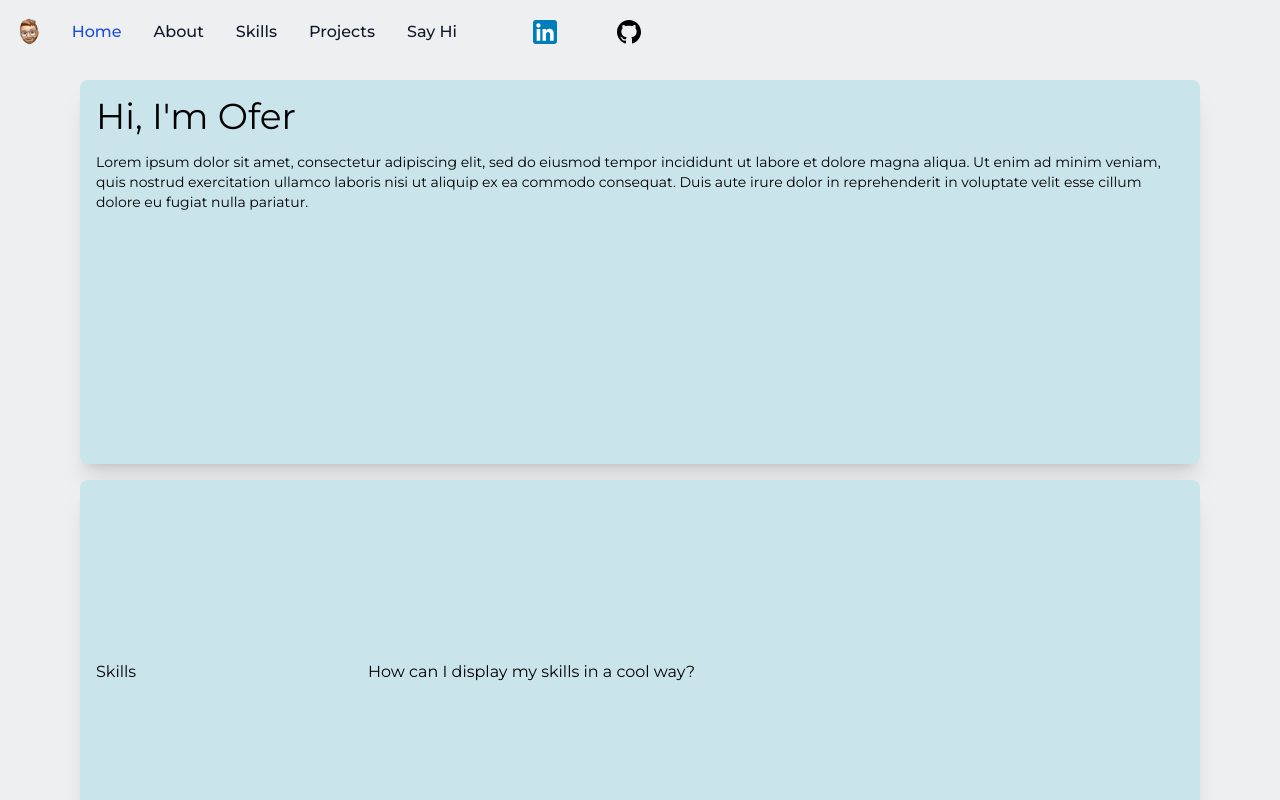
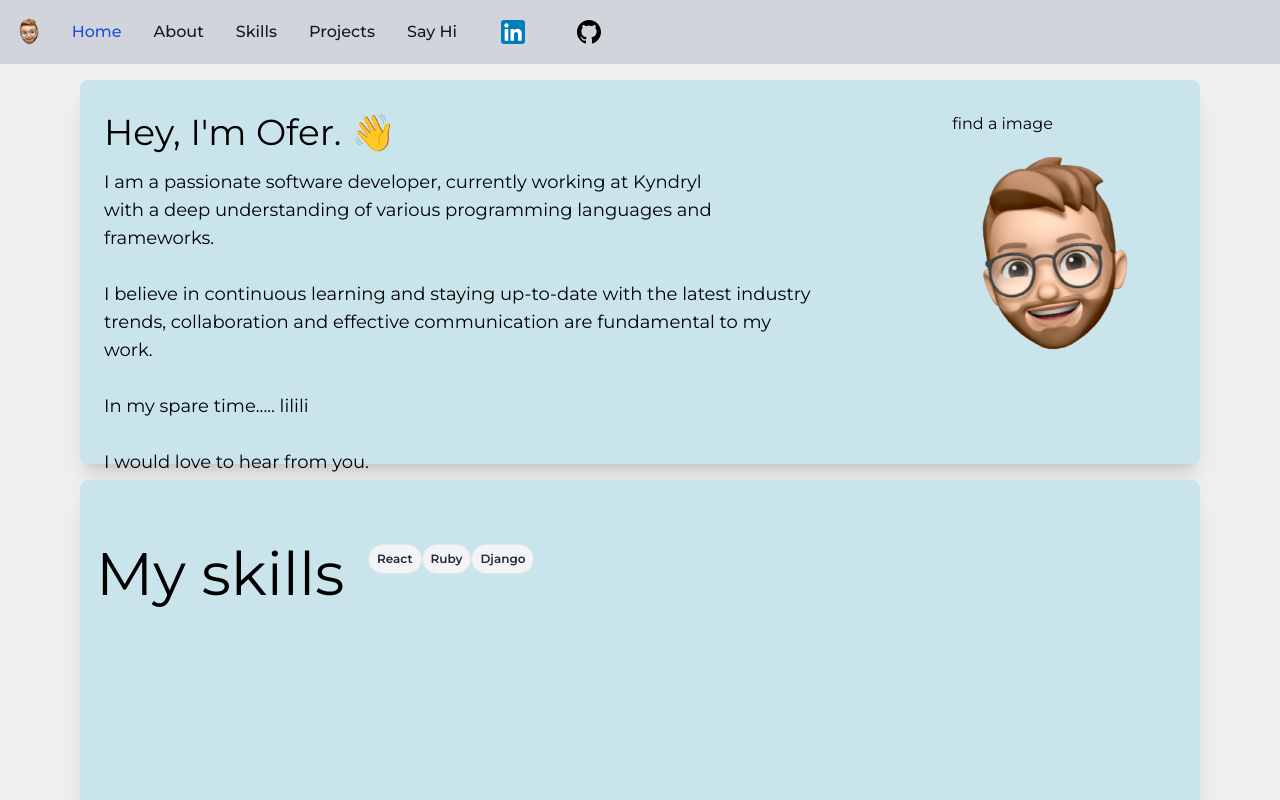
Before and after one commit to Oferlis/portfolio-website, a React (Create React App) app: page / in a window 1280 px wide. Shown: the top 800 px of the page. Built offline with nearby package versions, Linux system fonts and the light colour scheme.

Commit message:
added about desription

```diff
--- a/src/components/About.js
+++ b/src/components/About.js
@@ -1,8 +1,23 @@
 export default function About() {
-    return (<div id="about" className="flex flex-row md:mx-20 mx-4 px-4 py-4 shadow-xl bg-[#c9e4eb] rounded-lg md:h-96 items-start mt-4 font-montserrat">
-        <div className="">
-            <h1 className="text-4xl mb-4">Hi, I'm Ofer </h1>
-            <p className="text-sm">Lorem ipsum dolor sit amet, consectetur adipiscing elit, sed do eiusmod tempor incididunt ut labore et dolore magna aliqua. Ut enim ad minim veniam, quis nostrud exercitation ullamco laboris nisi ut aliquip ex ea commodo consequat. Duis aute irure dolor in reprehenderit in voluptate velit esse cillum dolore eu fugiat nulla pariatur.</p>
-        </div>
+    return (<div id="about" className="flex flex-row md:mx-20 mx-4 px-6 py-8 shadow-xl bg-[#c9e4eb] space-around rounded-lg md:h-96 items-start mt-4 font-montserrat">
+            <div>
+            <h1 className="md:text-4xl text-2xl mb-4 w-5/6">Hey, I'm Ofer.  👋 </h1>
+            <p className="md:text-lg text-xs w-5/6">
+            I am a passionate software developer, currently working at Kyndryl<br></br>
+            with a deep understanding of various programming languages and frameworks.<br></br><br></br>
+
+            I believe in continuous learning and staying up-to-date with the latest industry trends,
+            collaboration and effective communication are fundamental to my work.<br></br><br></br>
+
+            In my spare time..... lilili <br></br><br></br>
+
+            I would love to hear from you.
+            </p>
+            </div>
+            <div className="w-1/3 mr-3">
+                <p>find a image</p>
+            <img src="ofer_pic.png" alt="me" />
+            </div>
+
     </div>)
 }
--- a/src/components/Contact.js
+++ b/src/components/Contact.js
@@ -6,7 +6,7 @@ export default function Contact() {
 
     return (<div id="contact" className="flex h-96 flex-row items-center place-content-around md:mx-20 my-4 bg-[#c9e4eb] rounded-lg shadow-xl font-montserrat">
             <h2 className="text-2xl md:text-4xl mx-4 mb-4 w-1/4">
-                Let's get together 👋
+                Let's get together <br></br> ☕
             </h2>
                 {isFormSubmitted ? (<div className="w-1/2">Form Sent! we'll be in touch!</div>) : <ContactForm setSubmitted={setFormSubmitted}/>}
             <style jsx="true">
--- a/src/components/Navbar.js
+++ b/src/components/Navbar.js
@@ -27,8 +27,8 @@ export default function Navbar() {
 
     //     </div>
     // </header>
-        <nav className="border-gray-200 sticky top-0" >
-            <div id="home" className="max-w-screen-xl flex flex-wrap items-center justify-between md:justify-start mx-auto p-4 font-montserrat">
+        <nav className="border-gray-200 sticky top-0 bg-gray-300" >
+            <div id="home" className="max-w-screen-xl flex flex-wrap items-center justify-between md:justify-start mx-auto p-4 font-montserrat ">
                 <HashLink smooth to="/#home">
                 <img src="ofer_pic.png" alt="me" className="h-8 mr-3"/>
                 </HashLink>
@@ -53,15 +53,14 @@ export default function Navbar() {
                     <li>
                     <HashLink smooth to="/#contact" onClick={()=> setShowMenu('hidden')} className="block py-2 pl-3 pr-4 text-gray-900 rounded hover:bg-gray-100 md:hover:bg-transparent md:border-0 md:hover:text-blue-700 md:p-0 md:dark:hover:text-blue-500 dark:hover:bg-gray-700 dark:hover:text-white md:dark:hover:bg-transparent">Say Hi</HashLink>
                     </li>
-                    <li className="flex-grow"></li>
-                    <li className="flex items-center">
+                    <li>
                         <a href="https://www.linkedin.com/in/ofer-lis/" target="_blank" rel="noreferrer noopener">
                         <img src="LinkedIn_icon.svg" className="md:h-6 h-10 block py-2 md:py-0 pl-3 pr-4 " alt="my LinkedIn profile"/>
                         </a>
                     </li>
-                    <li className="flex items-center">
+                    <li>
                         <a href="https://github.com/Oferlis" target="_blank" rel="noreferrer noopener">
-                        <img src="github_icon.svg" className="md:h-6 h-10 block py-2 md:py-0 pl-3 pr-4" alt="my LinkedIn profile"/>
+                        <img src="github_icon.svg" className="md:h-6 h-10 block py-2 md:py-0 pl-1 pr-4" alt="my LinkedIn profile"/>
                         </a>
                     </li>
                 </ul>
--- a/src/components/Skills.js
+++ b/src/components/Skills.js
@@ -1,6 +1,10 @@
 export default function Skills() {
-    return (<div id="skills" className="flex flex-row md:mx-20 mx-4 px-4 py-4 shadow-xl bg-[#c9e4eb] rounded-lg md:h-96 mt-4 font-montserrat items-center">
-                <h1 className="w-1/4">Skills</h1>
-                <div className="w-3/4">How can I display my skills in a cool way?</div>
+    return (<div id="skills" className="flex flex-row md:mx-20 mx-4 px-4 py-16 shadow-xl bg-[#c9e4eb] rounded-lg md:h-96 mt-4 font-montserrat items-start">
+                <h1 className="text-6xl w-1/4">My skills</h1>
+                <div className="w-3/4 flex flex-row flex-wrap ">
+                    <p className="px-2 py-1.5 text-xs font-semibold text-gray-800 bg-gray-100 border border-gray-200 rounded-2xl "> React</p>
+                    <p className="px-2 py-1.5 text-xs font-semibold text-gray-800 bg-gray-100 border border-gray-200 rounded-2xl "> Ruby</p>
+                    <p className="px-2 py-1.5 text-xs font-semibold text-gray-800 bg-gray-100 border border-gray-200 rounded-2xl "> Django</p>
+                </div>
             </div>)
 }
```
Also changed, not shown: 1 other file (tests, documents, lock files or other folders).
